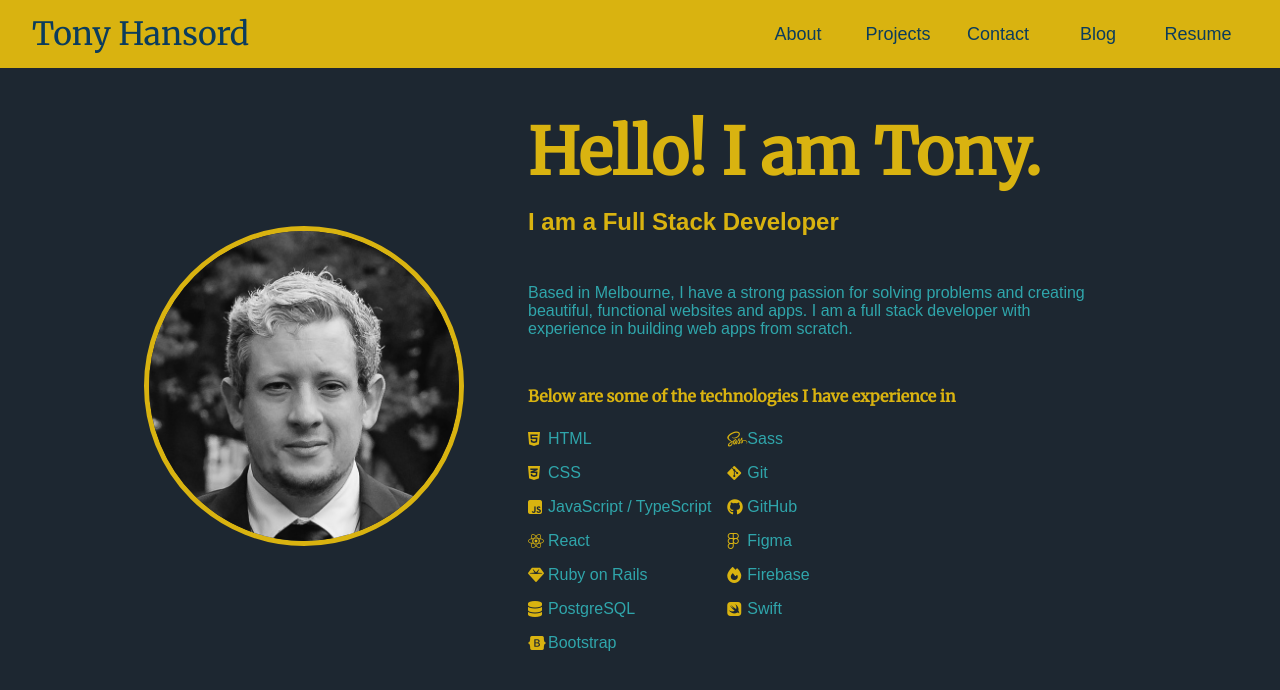
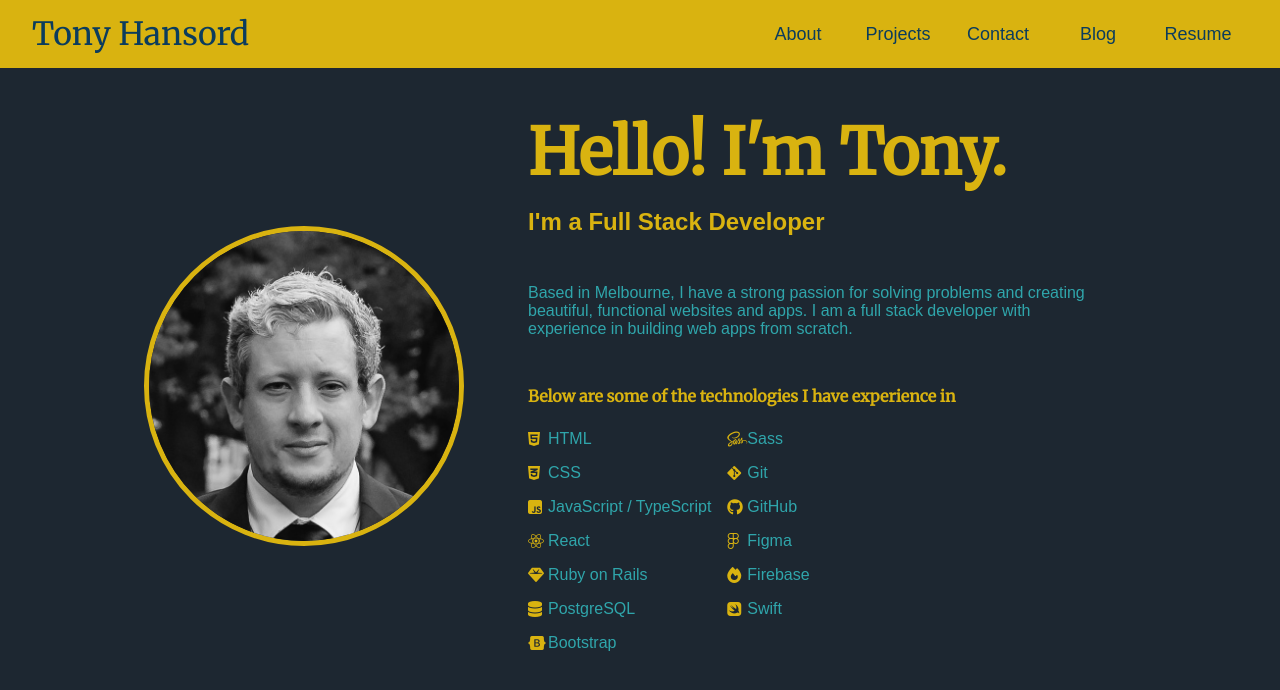
Before and after one commit to TonyHansord/thdev-react, a React (Create React App) app: page / in a window 1280 px wide. Shown: the top 690 px of the page. Built offline with nearby package versions, Linux system fonts and the light colour scheme.

Commit message:
Updated about section

```diff
--- a/src/Components/About/About.tsx
+++ b/src/Components/About/About.tsx
@@ -7,8 +7,8 @@ export function About () {
     <div id='about' className='about-container'>
       <img className='tony-img' src='assets/tony-head-bw.jpg' alt='Tony' />
       <div className='heading-container'>
-        <h1 className='name'>Hello! I am Tony.</h1>
-        <h2 className='sub-heading'>I am a Full Stack Developer</h2>
+        <h1 className='name'>Hello! I'm Tony.</h1>
+        <h2 className='sub-heading'>I'm a Full Stack Developer</h2>
         <p className='about-me'>
           Based in Melbourne, I have a strong passion for solving problems and
           creating beautiful, functional websites and apps. I am a full stack
```
